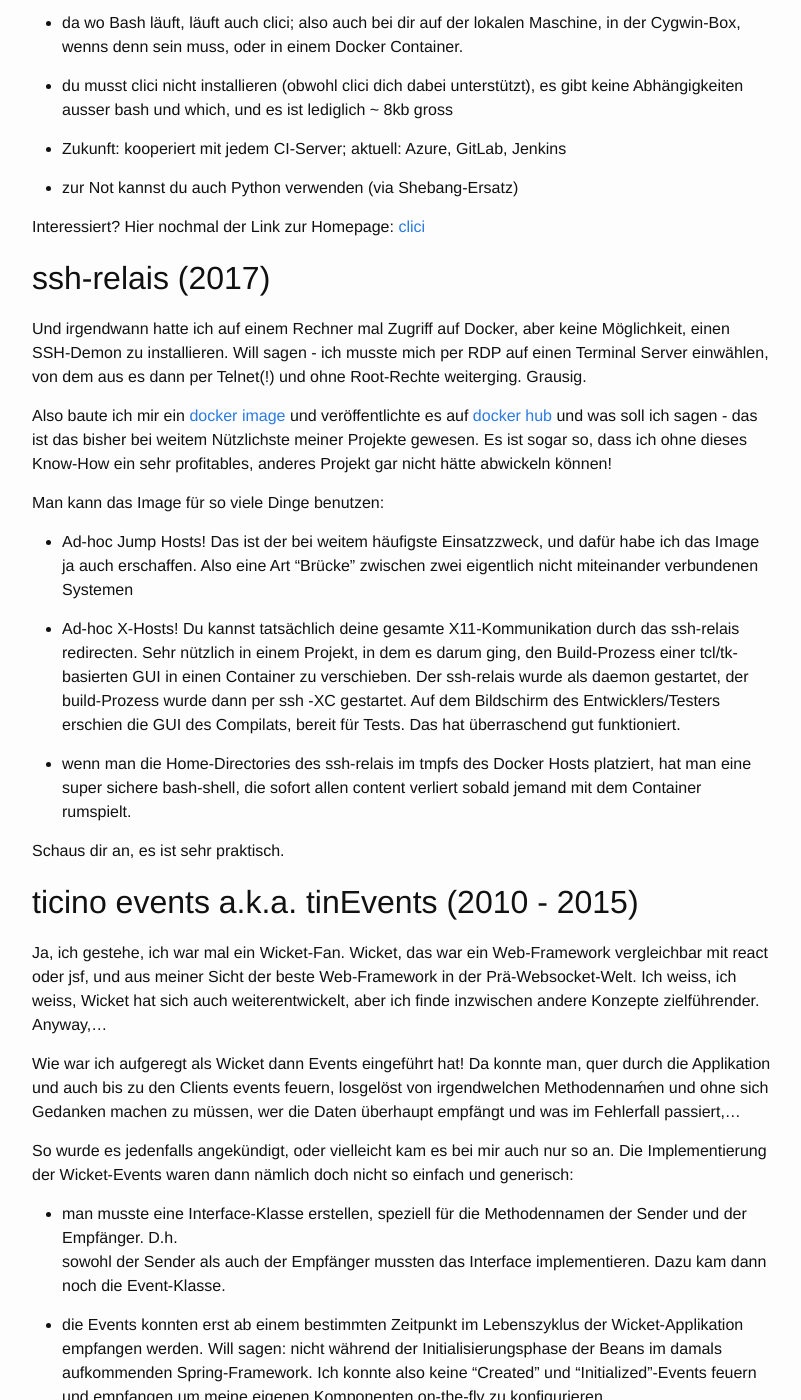
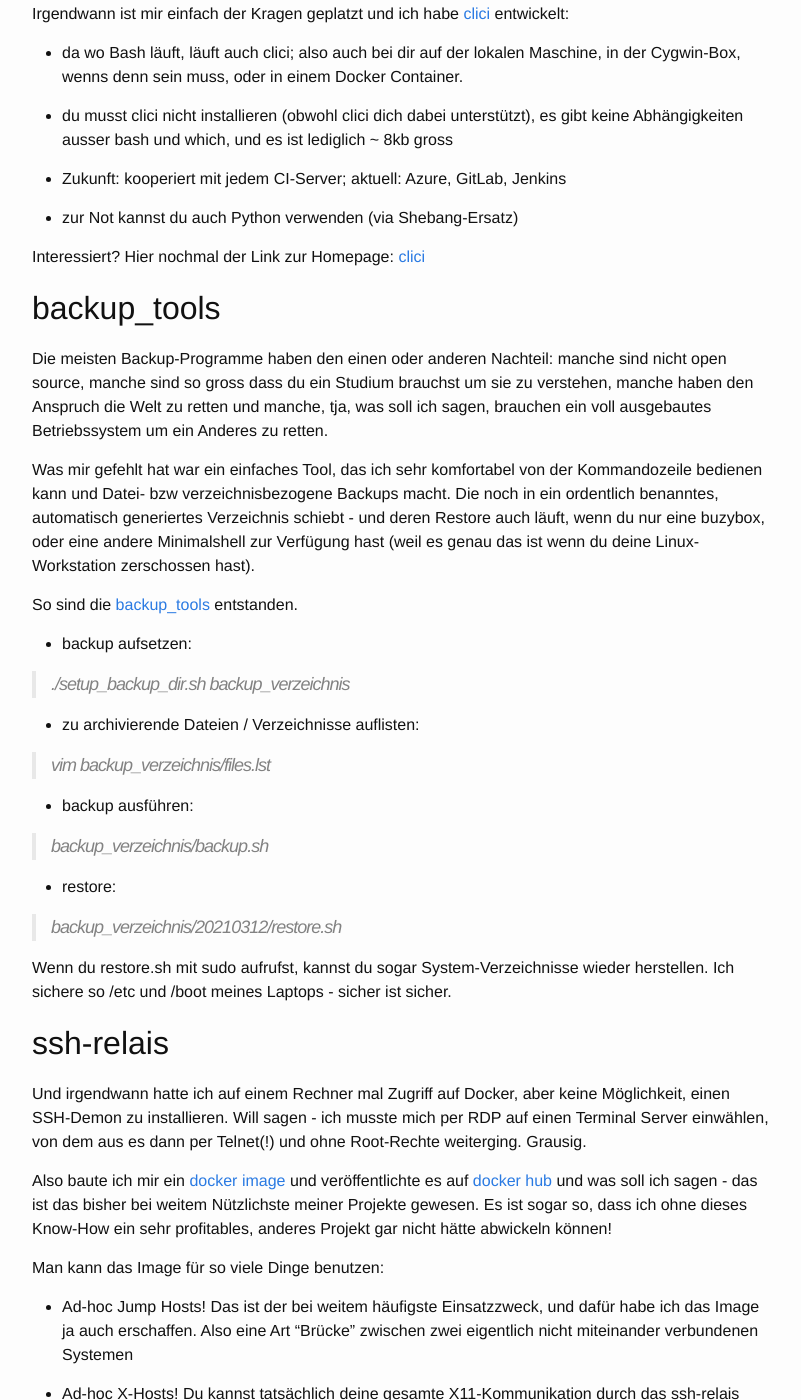
Before and after one commit to micwin/micwin.github.io, a Jekyll site: the page built from 40_probono.md, in a window 1280 px wide and 1400 px high, scrolled down 1295 px. Shown: the whole window, without its empty margins (238-1039 px from the left). Built offline with Jekyll 4.4.1, drawn with Linux system fonts in a browser that asks for light colours; some of the changed text lies outside the part shown.

Commit message:
brobono link list and backup_tools

```diff
--- a/40_probono.md
+++ b/40_probono.md
@@ -3,6 +3,8 @@
 title: Pro Bono
 permalink: /probono/
 ---
+
+| [clici](#clici) | [backup_tools](#backup_tools)  | [ssh-relais](#ssh-relais) | [ticino events](#ticino-events) | [ticino context](#ticino-context) | [chance2 / open space](#verspielt) |
 
 Hin und wieder kristallisiert sich in meiner täglichen Arbeit
 ein Problem heraus, das sich mit Software lösen lässt. Dann setze
@@ -46,7 +48,33 @@
 
 Interessiert? Hier nochmal  der Link zur Homepage: [clici](https://metafence.gitlab.io/clici/)
 
-## ssh-relais (2017)
+## backup_tools
+
+Die meisten Backup-Programme haben den einen oder anderen Nachteil: manche sind nicht open source, manche sind so gross dass du ein Studium brauchst um sie zu verstehen, manche haben den Anspruch die Welt zu retten und manche, tja, was soll ich sagen, brauchen ein voll ausgebautes Betriebssystem um ein Anderes zu retten.
+
+Was mir gefehlt hat war ein einfaches Tool, das ich sehr komfortabel von der Kommandozeile bedienen kann und Datei- bzw verzeichnisbezogene  Backups macht. Die noch in ein ordentlich benanntes, automatisch generiertes Verzeichnis schiebt - und deren Restore auch läuft, wenn du nur eine buzybox, oder eine andere Minimalshell zur Verfügung hast (weil es genau das ist wenn du deine Linux-Workstation zerschossen hast).
+
+So sind die [backup_tools](https://gitlab.com/metafence/backup-tools) entstanden.
+
+- backup aufsetzen:
+
+> ./setup_backup_dir.sh backup_verzeichnis
+
+- zu archivierende Dateien / Verzeichnisse auflisten:
+
+> vim backup_verzeichnis/files.lst
+
+- backup ausführen:
+
+> backup_verzeichnis/backup.sh
+
+- restore:
+
+> backup_verzeichnis/20210312/restore.sh
+
+Wenn du restore.sh mit sudo aufrufst, kannst du sogar System-Verzeichnisse wieder herstellen. Ich sichere so /etc und /boot meines Laptops - sicher ist sicher.
+
+## ssh-relais
 
 Und irgendwann hatte ich auf einem Rechner mal Zugriff auf Docker, aber keine Möglichkeit, einen SSH-Demon zu installieren.
 Will sagen - ich musste mich per RDP auf einen Terminal Server einwählen, von dem aus es dann per Telnet(!) und ohne Root-Rechte weiterging. Grausig.
@@ -69,9 +97,9 @@
 - wenn man die Home-Directories des ssh-relais im tmpfs des Docker Hosts platziert, hat man eine super sichere
 bash-shell, die sofort allen content verliert sobald jemand mit dem Container rumspielt.
 
-Schaus dir an, es ist sehr praktisch.
+Schaus dir an, es ist sehr praktisch : [Sourcen](https://github.com/micwin/ssh-relais), [auf Docker Hub](https://hub.docker.com/repository/docker/outpost/ssh-relais)
 
-## ticino events a.k.a. tinEvents (2010 - 2015)
+## ticino-events
 
 Ja, ich gestehe, ich war mal ein Wicket-Fan. Wicket, das war ein Web-Framework vergleichbar mit react oder jsf,
 und aus meiner Sicht der beste Web-Framework in der Prä-Websocket-Welt. Ich weiss, ich weiss, Wicket hat sich auch
@@ -151,7 +179,7 @@
 Leiderleider ist die Spring-Anbindung aber nicht sooo stabil wie ich das mir wünsche, aber ich habe mir schon
 vorgenommen, in einem Moment der Muße mach ich ticino Events perfekt.
 
-## ticino context (2015 und später)
+## ticino-context
 
 Als ich mit dem minimalistischen Ansatz angefangen hatte, hatte ich natürlich Blut geleckt. Da war noch ein anderes Problem,
 das mich an Java genervt hat: die Collections.
```
Also changed, not shown: other parts of 40_probono.md (+2 -2 lines).
